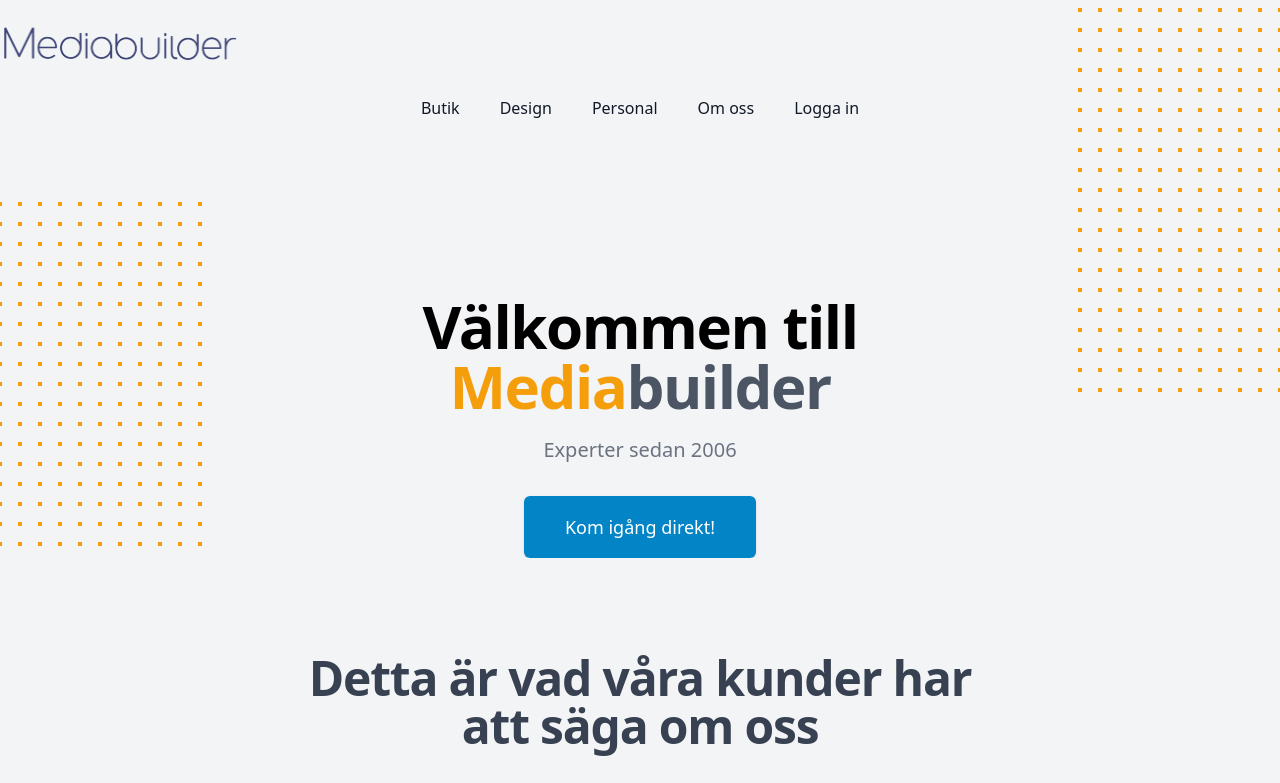
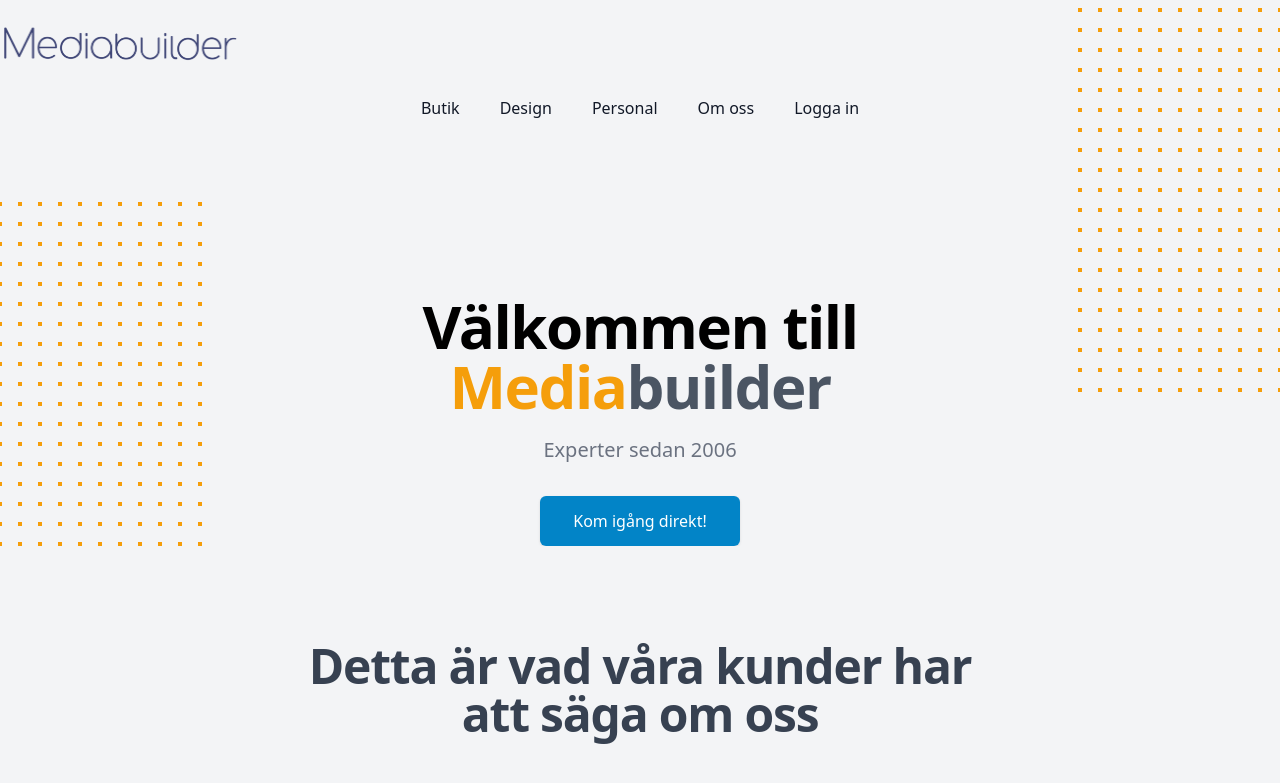
Before and after one commit to Veaox/Mediabuilder, a website: page dist/index.html in a window 1280 px wide. Shown: the top 783 px of the page. Drawn offline with nearby package versions, Linux system fonts and the light colour scheme.

Commit message:
Changed h1

```diff
--- a/dist/index.html
+++ b/dist/index.html
@@ -121,7 +121,7 @@
 
 
             <!--Hero-->
-        <h1>
+        <h2>
         <main class="mx-auto mt-16 max-w-7xl px-4 sm:mt-24">
           <div class="text-center">
             <h1 class="text-4xl font-bold tracking-tight text-black sm:text-5xl md:text-6xl">
@@ -135,7 +135,7 @@
             <!--Maila oss-knapp-->
             <div class="mx-auto mt-5 max-w-md sm:flex sm:justify-center md:mt-8">
               <div class="rounded-md shadow">
-                <a href="/dist/sign.html" class="flex w-full items-center justify-center rounded-md border border-transparent bg-sky-600 px-8 py-3 text-base font-medium text-white hover:text-gray-600 md:py-4 md:px-10 md:text-lg">Kom igång direkt!</a>
+                <a href="/dist/sign.html" class="flex w-full items-center justify-center rounded-md border border-transparent bg-sky-600 px-8 py-3 text-base font-medium text-white hover:text-gray-600">Kom igång direkt!</a>
               </div>
             </div>
           </div>
@@ -143,7 +143,7 @@
         </main>
       </div>
     </div>
-</h1>
+</h2>
 
 <!--Hero Stop-->
 
```
Also changed, not shown: 1 other file.
